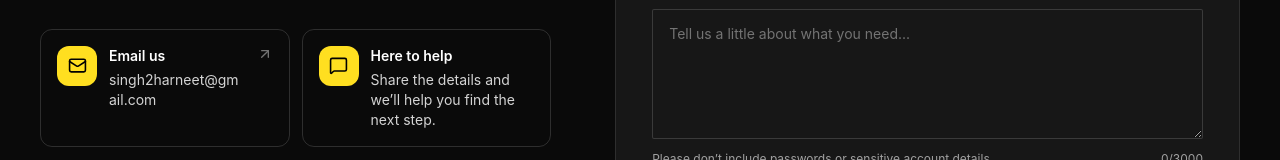
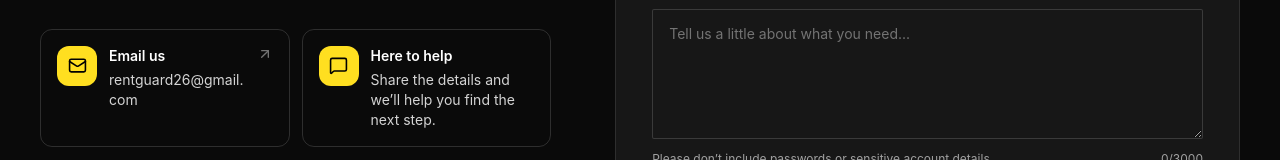
Before and after one commit to harneetsingh46/RentGuard, a React (Vite) app in the folder Frontend/: page /contact in a window 1280 px wide. Shown: the part 476-636 px from the top of the page. Built offline with nearby package versions, Linux system fonts and the light colour scheme; no server answers.

Commit message:
update contact us page

```diff
--- a/Frontend/src/pages/Contact.jsx
+++ b/Frontend/src/pages/Contact.jsx
@@ -100,7 +100,7 @@ const Contact = () => {
                 </span>
                 <span className="min-w-0">
                   <span className="block text-sm font-semibold">Email us</span>
-                  <span className="mt-1 block break-all text-sm text-neutral-600 dark:text-neutral-300">singh2harneet@gmail.com</span>
+                  <span className="mt-1 block break-all text-sm text-neutral-600 dark:text-neutral-300">rentguard26@gmail.com</span>
                 </span>
                 <ArrowUpRight size={16} className="ml-auto shrink-0 text-neutral-500 transition-transform duration-300 group-hover:translate-x-1 group-hover:-translate-y-1" />
               </a>
```
